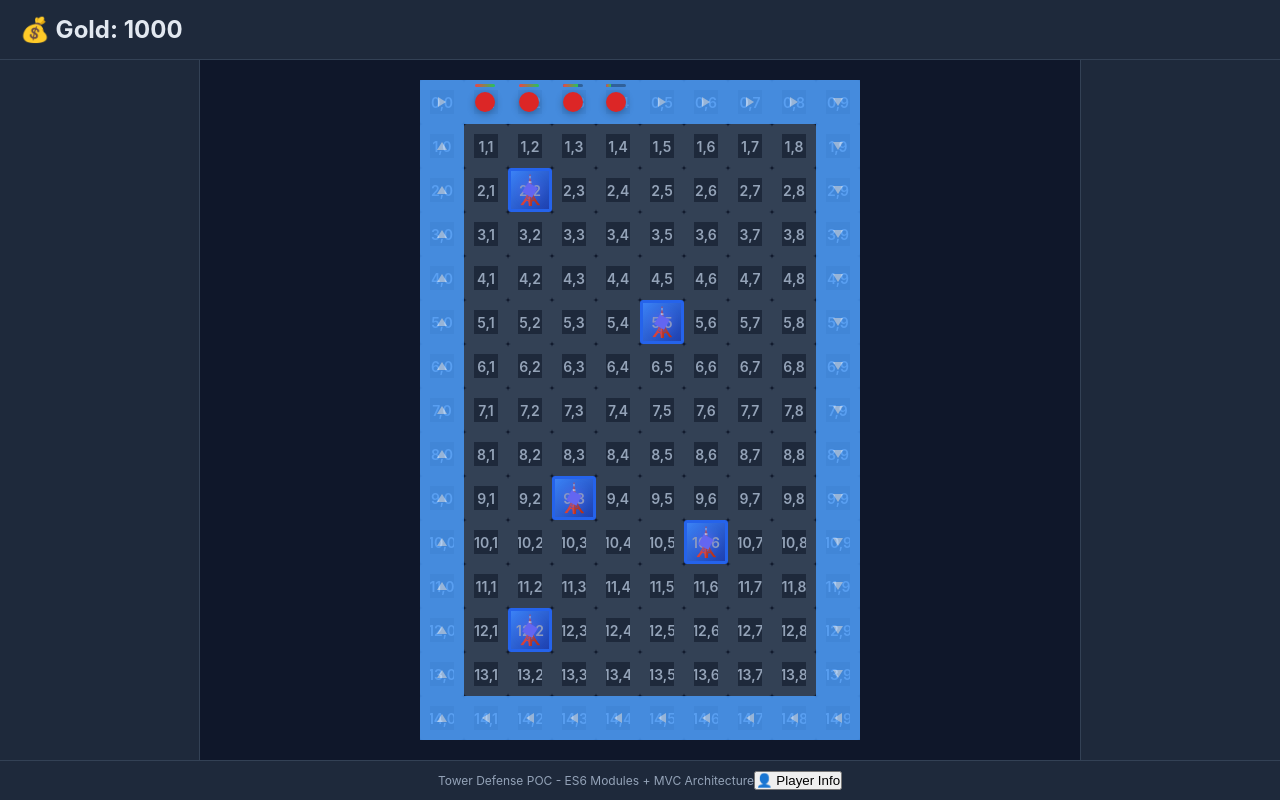
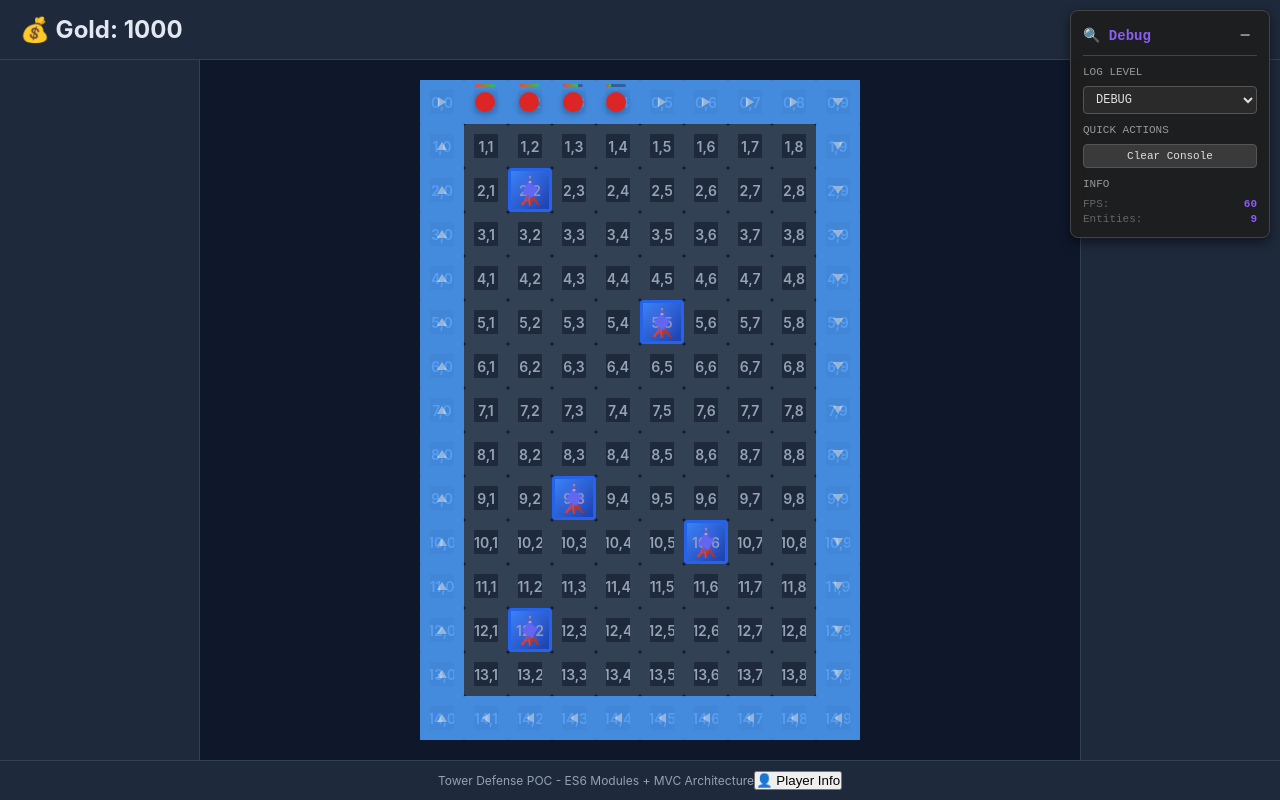
Before and after one commit to deljdlx/td-poc, a plain HTML site: page index.html in a window 1280 px wide. Drawn offline with Linux system fonts and the light colour scheme.

Commit message:
debug panel

```diff
--- /dev/null
+++ b/assets/css/debug-panel.css
@@ -0,0 +1,162 @@
+/* Debug Panel - Floating debug controls */
+.debug-panel {
+    position: fixed;
+    top: 10px;
+    right: 10px;
+    background: rgba(30, 30, 30, 0.95);
+    color: #e0e0e0;
+    border: 1px solid #444;
+    border-radius: 8px;
+    padding: 12px;
+    z-index: 10000;
+    font-family: 'Courier New', monospace;
+    font-size: 12px;
+    min-width: 200px;
+    box-shadow: 0 4px 12px rgba(0, 0, 0, 0.5);
+    backdrop-filter: blur(10px);
+}
+
+.debug-panel.collapsed {
+    width: 40px;
+    height: 40px;
+    padding: 8px;
+    overflow: hidden;
+}
+
+.debug-panel-header {
+    display: flex;
+    justify-content: space-between;
+    align-items: center;
+    margin-bottom: 10px;
+    padding-bottom: 8px;
+    border-bottom: 1px solid #444;
+}
+
+.debug-panel-title {
+    font-weight: bold;
+    color: #8b5cf6;
+    font-size: 14px;
+}
+
+.debug-panel-toggle {
+    background: transparent;
+    border: none;
+    color: #888;
+    cursor: pointer;
+    font-size: 16px;
+    padding: 0;
+    line-height: 1;
+}
+
+.debug-panel-toggle:hover {
+    color: #fff;
+}
+
+.debug-panel-content {
+    display: flex;
+    flex-direction: column;
+    gap: 10px;
+}
+
+.debug-panel.collapsed .debug-panel-content {
+    display: none;
+}
+
+.debug-section {
+    display: flex;
+    flex-direction: column;
+    gap: 5px;
+}
+
+.debug-section-title {
+    color: #999;
+    font-size: 11px;
+    text-transform: uppercase;
+    margin-bottom: 3px;
+}
+
+.debug-select {
+    background: #2a2a2a;
+    color: #e0e0e0;
+    border: 1px solid #555;
+    border-radius: 4px;
+    padding: 5px 8px;
+    font-family: inherit;
+    font-size: 12px;
+    cursor: pointer;
+}
+
+.debug-select:hover {
+    border-color: #8b5cf6;
+}
+
+.debug-select:focus {
+    outline: none;
+    border-color: #8b5cf6;
+    box-shadow: 0 0 0 2px rgba(139, 92, 246, 0.2);
+}
+
+.debug-button {
+    background: #3a3a3a;
+    color: #e0e0e0;
+    border: 1px solid #555;
+    border-radius: 4px;
+    padding: 5px 10px;
+    font-family: inherit;
+    font-size: 11px;
+    cursor: pointer;
+    transition: all 0.2s;
+}
+
+.debug-button:hover {
+    background: #4a4a4a;
+    border-color: #8b5cf6;
+}
+
+.debug-button:active {
+    background: #2a2a2a;
+}
+
+.debug-info {
+    display: flex;
+    flex-direction: column;
+    gap: 3px;
+    font-size: 11px;
+    color: #999;
+}
+
+.debug-info-item {
+    display: flex;
+    justify-content: space-between;
+}
+
+.debug-info-label {
+    color: #666;
+}
+
+.debug-info-value {
+    color: #8b5cf6;
+    font-weight: bold;
+}
+
+/* Collapsed state */
+#debug-panel.collapsed .debug-panel-content {
+    display: none;
+}
+
+#debug-panel.collapsed {
+    width: auto;
+    padding: 8px;
+}
+
+#debug-panel-toggle {
+    font-size: 18px;
+    font-weight: bold;
+    width: 24px;
+    height: 24px;
+    padding: 0;
+    display: flex;
+    align-items: center;
+    justify-content: center;
+    line-height: 1;
+}
--- a/assets/js/controllers/AppController.js
+++ b/assets/js/controllers/AppController.js
@@ -3,6 +3,7 @@ import { CanvasView } from '../views/CanvasView.js';
 import { TowerRangeView } from '../views/TowerRangeView.js';
 import { TowerDragHandler } from '../ux/TowerDragHandler.js';
 import { Game } from '../models/gameplay/Game.js';
+import { DebugPanel } from '../views/DebugPanel.js';
 
 /**
  * Contrôleur principal de l'application
@@ -40,6 +41,9 @@ export class AppController {
 
     /** @type {TowerRangeView} */
     towerRangeView = null;
+
+    /** @type {DebugPanel} */
+    debugPanel = null;
 
     /** @type {TowerStatsPopup} */
     towerStatsPopup = null;
@@ -119,6 +123,9 @@ export class AppController {
         // Initialize GridSystem (render grid)
         this.gridSystem.init();
 
+        // Initialize Debug Panel
+        this.debugPanel = new DebugPanel(this.container);
+
         // Initialize Game (creates paths, etc.)
         this.game.init();
         this.gridSystem.renderPaths();
@@ -162,6 +169,13 @@ export class AppController {
             this.render(deltaTime);
             // Update UI components after render
             uiUpdateManager.update(deltaTime);
+            // Update debug panel info
+            if (this.debugPanel) {
+                this.debugPanel.update({
+                    fps: this.gameClock.getFPS(),
+                    entityCount: this.entityManager.getEntities().length
+                });
+            }
         });
 
         // Démarrer
--- a/assets/js/services/engine/GameClock.js
+++ b/assets/js/services/engine/GameClock.js
@@ -29,6 +29,15 @@ export class GameClock {
     /** @type {Debug} */
     debug = null;
 
+    /** @type {number} - Current FPS (calculated) */
+    currentFPS = 0;
+
+    /** @type {number} - Frame count for FPS calculation */
+    frameCount = 0;
+
+    /** @type {number} - Last FPS update time */
+    lastFPSUpdate = 0;
+
     /**
      * @param {DIContainer} container
      */
@@ -48,6 +57,8 @@ export class GameClock {
 
         this.isRunning = true;
         this.lastTime = performance.now();
+        this.lastFPSUpdate = this.lastTime;
+        this.frameCount = 0;
         this.tick();
 
         this.debug.success('GameClock démarrée', {
@@ -106,6 +117,15 @@ export class GameClock {
             this.onRender(frameDelta / 1000); // Convertir en secondes
         }
 
+        // Calculate FPS (update every second)
+        this.frameCount++;
+        const fpsElapsed = currentTime - this.lastFPSUpdate;
+        if (fpsElapsed >= 1000) { // Update every second
+            this.currentFPS = (this.frameCount * 1000) / fpsElapsed;
+            this.frameCount = 0;
+            this.lastFPSUpdate = currentTime;
+        }
+
         this.animationFrameId = requestAnimationFrame(this.tick.bind(this));
     }
 
@@ -126,4 +146,12 @@ export class GameClock {
     setRenderCallback(callback) {
         this.onRender = callback;
     }
+
+    /**
+     * Get current FPS
+     * @returns {number}
+     */
+    getFPS() {
+        return this.currentFPS;
+    }
 }
--- /dev/null
+++ b/assets/js/views/DebugPanel.js
@@ -0,0 +1,117 @@
+import { Debug } from '../services/core/Debug.js';
+
+/**
+ * DebugPanel - UI controller for debug panel
+ * Manages log level selection and debug info display
+ */
+export class DebugPanel {
+    /**
+     * @type {DIContainer}
+     */
+    container;
+
+    /**
+     * @type {HTMLElement}
+     */
+    panel;
+
+    /**
+     * @type {boolean}
+     */
+    isCollapsed = false;
+
+    /**
+     * @param {DIContainer} container
+     */
+    constructor(container) {
+        this.container = container;
+        this.panel = document.getElementById('debug-panel');
+
+        if (!this.panel) {
+            console.warn('Debug panel element not found');
+            return;
+        }
+
+        this.bindEvents();
+    }
+
+    /**
+     * Bind UI events
+     * @returns {void}
+     */
+    bindEvents() {
+        // Toggle collapse/expand
+        const toggleBtn = document.getElementById('debug-panel-toggle');
+        if (toggleBtn) {
+            toggleBtn.addEventListener('click', () => this.toggle());
+        }
+
+        // Log level selector
+        const logLevelSelect = document.getElementById('debug-log-level');
+        if (logLevelSelect) {
+            logLevelSelect.addEventListener('change', (e) => {
+                const level = parseInt(e.target.value);
+                Debug.setGlobalLevel(level);
+                console.log(`Debug level set to: ${this.getLevelName(level)}`);
+            });
+        }
+
+        // Clear console button
+        const clearBtn = document.getElementById('debug-clear-console');
+        if (clearBtn) {
+            clearBtn.addEventListener('click', () => {
+                console.clear();
+                console.log('🧹 Console cleared');
+            });
+        }
+    }
+
+    /**
+     * Toggle panel collapse state
+     * @returns {void}
+     */
+    toggle() {
+        this.isCollapsed = !this.isCollapsed;
+        const toggleBtn = document.getElementById('debug-panel-toggle');
+
+        if (this.isCollapsed) {
+            this.panel.classList.add('collapsed');
+            if (toggleBtn) toggleBtn.textContent = '+';
+        } else {
+            this.panel.classList.remove('collapsed');
+            if (toggleBtn) toggleBtn.textContent = '−';
+        }
+    }
+
+    /**
+     * Update debug info (FPS, entity count, etc.)
+     * Call this from the render loop
+     * @param {Object} info - Debug information
+     * @param {number} info.fps - Current FPS
+     * @param {number} info.entityCount - Number of entities
+     * @returns {void}
+     */
+    update(info) {
+        const fpsElement = document.getElementById('debug-fps');
+        const entitiesElement = document.getElementById('debug-entities');
+
+        if (fpsElement && info.fps !== undefined) {
+            fpsElement.textContent = Math.round(info.fps);
+        }
+
+        if (entitiesElement && info.entityCount !== undefined) {
+            entitiesElement.textContent = info.entityCount;
+        }
+    }
+
+    /**
+     * Get level name from number
+     * @param {number} level
+     * @returns {string}
+     * @private
+     */
+    getLevelName(level) {
+        const names = ['ALL', 'DEBUG', 'INFO', 'WARN', 'ERROR', 'NONE'];
+        return names[level] || 'UNKNOWN';
+    }
+}
--- a/index.html
+++ b/index.html
@@ -11,6 +11,7 @@
     <link rel="stylesheet" href="assets/css/tower-range.css">
     <link rel="stylesheet" href="assets/css/popup.css">
     <link rel="stylesheet" href="assets/css/tower-stats.css">
+    <link rel="stylesheet" href="assets/css/debug-panel.css">
 </head>
 <body>
     <!-- Canvas Layer (fullscreen, non-interactif, overlay) -->
@@ -49,6 +50,44 @@
         </button>
     </footer>
 
+    <!-- Debug Panel -->
+    <div id="debug-panel" class="debug-panel">
+        <div class="debug-panel-header">
+            <span class="debug-panel-title">🔍 Debug</span>
+            <button id="debug-panel-toggle" class="debug-panel-toggle">−</button>
+        </div>
+        <div class="debug-panel-content">
+            <div class="debug-section">
+                <div class="debug-section-title">Log Level</div>
+                <select id="debug-log-level" class="debug-select">
+                    <option value="0">ALL</option>
+                    <option value="1" selected>DEBUG</option>
+                    <option value="2">INFO</option>
+                    <option value="3">WARN</option>
+                    <option value="4">ERROR</option>
+                    <option value="5">NONE</option>
+                </select>
+            </div>
+            <div class="debug-section">
+                <div class="debug-section-title">Quick Actions</div>
+                <button id="debug-clear-console" class="debug-button">Clear Console</button>
+            </div>
+            <div class="debug-section">
+                <div class="debug-section-title">Info</div>
+                <div class="debug-info">
+                    <div class="debug-info-item">
+                        <span class="debug-info-label">FPS:</span>
+                        <span class="debug-info-value" id="debug-fps">--</span>
+                    </div>
+                    <div class="debug-info-item">
+                        <span class="debug-info-label">Entities:</span>
+                        <span class="debug-info-value" id="debug-entities">--</span>
+                    </div>
+                </div>
+            </div>
+        </div>
+    </div>
+
     <!-- Application - ES6 Module -->
     <script type="module" src="assets/js/main.js"></script>
 </body>
```
